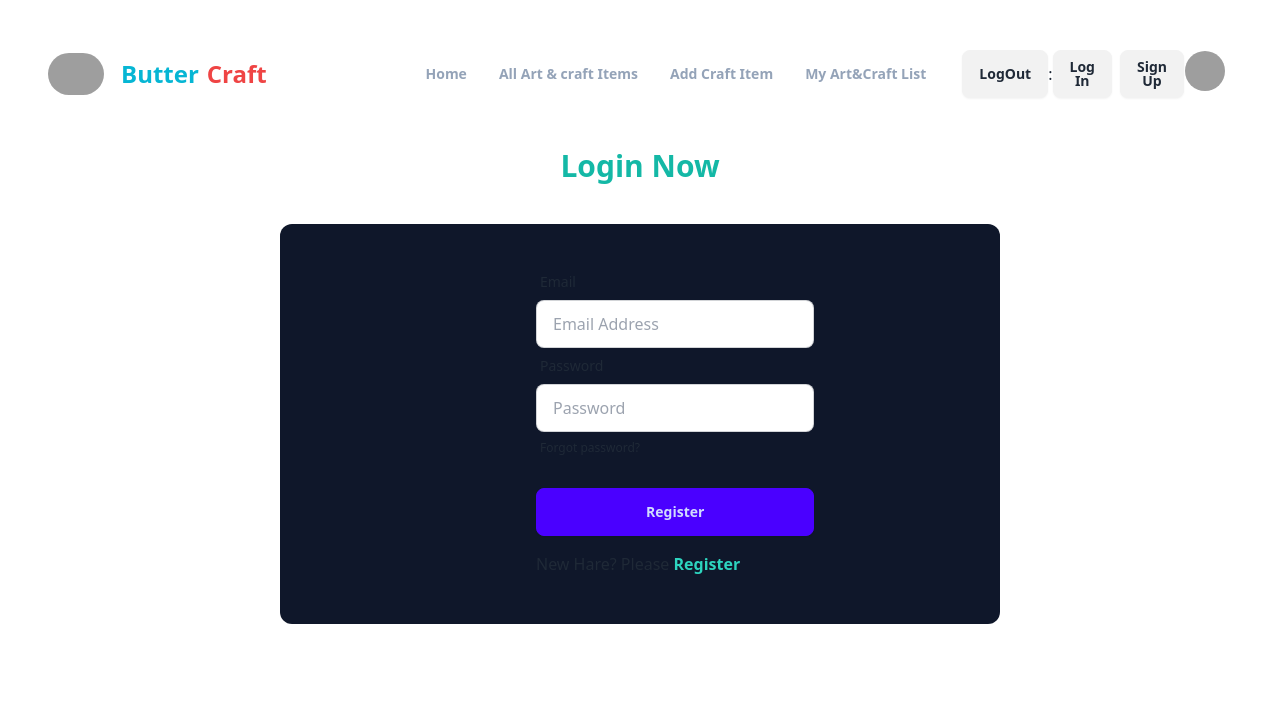
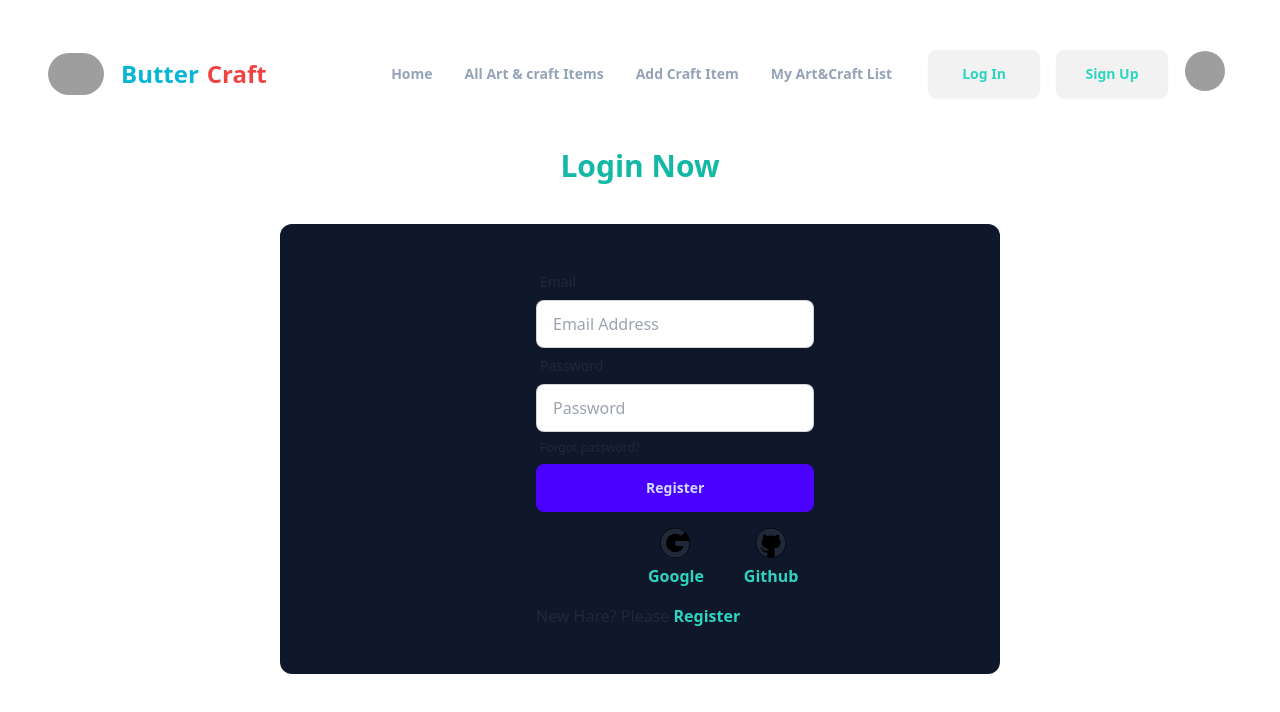
Before and after one commit to mdsaidul44/project-ten-client, a React (Vite) app: page /login in a window 1280 px wide. Shown: the top 712 px of the page. Built offline with nearby package versions, Linux system fonts and the light colour scheme; no server answers; grey boxes are pictures that could not be loaded.

Commit message:
firebase google login and github login and logout funclitity done

```diff
--- a/package.json
+++ b/package.json
@@ -15,6 +15,7 @@
     "match-sorter": "^6.3.4",
     "react": "^18.2.0",
     "react-dom": "^18.2.0",
+    "react-icons": "^5.1.0",
     "react-router-dom": "^6.23.0",
     "sort-by": "^1.2.0"
   },
--- a/src/Provider/AuthProvider.jsx
+++ b/src/Provider/AuthProvider.jsx
@@ -1,5 +1,5 @@
-import { createUserWithEmailAndPassword, signInWithEmailAndPassword } from "firebase/auth";
-import { createContext, useState } from "react";
+import { GithubAuthProvider, GoogleAuthProvider, createUserWithEmailAndPassword, onAuthStateChanged, signInWithEmailAndPassword, signInWithPopup, signOut } from "firebase/auth";
+import { createContext, useEffect, useState } from "react";
 import auth from "../firebase/firebase.config";
 
 
@@ -7,8 +7,19 @@ import auth from "../firebase/firebase.config";
  export const AuthContext = createContext()
 
 const AuthProvider = ({children}) => {
+    const googleProvider = new GoogleAuthProvider()
+    const githubProvider = new GithubAuthProvider()
     const [user,setUser] =useState(null)
     const [loader,setLoader] = useState()
+
+
+    const createGithub = ()=> {
+        return signInWithPopup(auth,githubProvider)
+    }
+
+    const createGoogle = () =>{
+        return signInWithPopup(auth,googleProvider)
+    }
 
     const createRegister = (email,password) =>{
         return createUserWithEmailAndPassword(auth,email,password)
@@ -18,6 +29,21 @@ const AuthProvider = ({children}) => {
         return signInWithEmailAndPassword(auth,email,password)
     }
 
+    const logOut = ()=>{
+        return signOut(auth)
+    }
+
+
+
+    useEffect(()=>{
+        const UnSubscribe = onAuthStateChanged(auth,currentUser=>{
+            console.log('user set ' ,currentUser)
+            setUser(currentUser)
+        })
+        return() =>{
+            UnSubscribe()
+        }
+    },[])
 
 
 
@@ -25,7 +51,10 @@ const AuthProvider = ({children}) => {
         user,
         loader,
         createRegister,
-        createLogin
+        createLogin,
+        createGoogle,
+        createGithub,
+        logOut
     }
 
     return (
--- a/src/components/Login.jsx
+++ b/src/components/Login.jsx
@@ -1,10 +1,12 @@
 import { useContext } from "react";
 import { Link } from "react-router-dom";
 import { AuthContext } from "../Provider/AuthProvider";
+import { FaGithub ,FaGoogle} from "react-icons/fa";
+
 
 
 const Login = () => {
-    const {  createLogin} = useContext(AuthContext)
+    const {  createLogin, createGoogle,createGithub} = useContext(AuthContext)
 
 
     const handleLogin = e =>{
@@ -24,10 +26,22 @@ const Login = () => {
 
     }
 
+    const handleGoogle =()=>{
+        createGoogle()
+        .then(result => console.log(result.user))
+        .catch(error => console.log(error))
+    }
+
+    const handleGithub =()=>{
+        createGithub()
+        .then(result => console.log(result.user))
+        .catch(error => console.log(error))
+    }
+
     return (
         <div className="mt-10">
             <h1 className="text-3xl text-center font-bold text-teal-500"> Login Now</h1>
-            <div className="bg-slate-900 h-[400px] rounded-xl w-3/5 pl-64 py-10 mt-10 mx-auto">
+            <div className="bg-slate-900 h-[450px] rounded-xl w-3/5 pl-64 py-10 mt-10 mx-auto">
                 <form onSubmit={handleLogin}>
                     <div>
                         <label className="label">
@@ -44,8 +58,18 @@ const Login = () => {
                             <a href="#" className="label-text-alt link link-hover">Forgot password?</a>
                         </label>
                     </div>
-                    <input className="btn btn-primary w-3/5 mt-6" type="submit" value="Register" />
+                    <input className="btn btn-primary w-3/5" type="submit" value="Register" />
                 </form>
+                <div className="flex gap-10">
+                    <div className="ml-28 mt-4">
+                    <button onClick={handleGoogle} className="  rounded-full" ><FaGoogle className="text-3xl ml-3 bg-black rounded-full " /></button>
+                    <p className="font-semibold text-teal-400">Google</p>
+                    </div>
+                    <div className="mt-4">
+                    <button onClick={handleGithub} className="  rounded-full"><FaGithub className="text-3xl ml-3 bg-black rounded-full "  /></button>
+                    <p className="font-semibold text-teal-400">Github</p>
+                    </div>
+                </div>
                 <p className="mt-4">New Hare? Please <Link to='/Register' className="text-teal-400 font-bold">Register</Link></p>
             </div>
         </div>
--- a/src/components/Page/Navbar.jsx
+++ b/src/components/Page/Navbar.jsx
@@ -1,6 +1,15 @@
+import { useContext } from "react";
 import { Link, NavLink } from "react-router-dom";
+import { AuthContext } from "../../Provider/AuthProvider";
 
 const Navbar = () => {
+    const {user,logOut} = useContext(AuthContext)
+
+    const handleLogOUt =() =>{
+        logOut()
+    }
+
+
     return (
         <div>
             <div className="navbar bg-base-100">
@@ -29,9 +38,11 @@ const Navbar = () => {
                 </div>
                 <div className="lg:ml-4 flex" >
 
-                     <button className="btn">LogOut</button> : <NavLink to='/login'><button className="btn">Log In</button></NavLink>
+                    {
+                      user?<button onClick={handleLogOUt}  className="btn text-teal-400 w-28">LogOut</button> : <NavLink to='/login'><button className="text-teal-400 btn w-28">Log In</button></NavLink>
+                     }
 
-                <Link to='/register'><a className="btn ml-2">Sign Up</a></Link>
+                <Link to='/register'><a className="btn mx-4 w-28 text-teal-400">Sign Up</a></Link>
             </div>
                 <div className="dropdown dropdown-end">
                     <div tabIndex={0} role="button" className="btn btn-ghost btn-circle avatar lg:tooltip"   data-tip="Md Saidul Islam">
```
Also changed, not shown: 1 other file (tests, documents, lock files or other folders).
